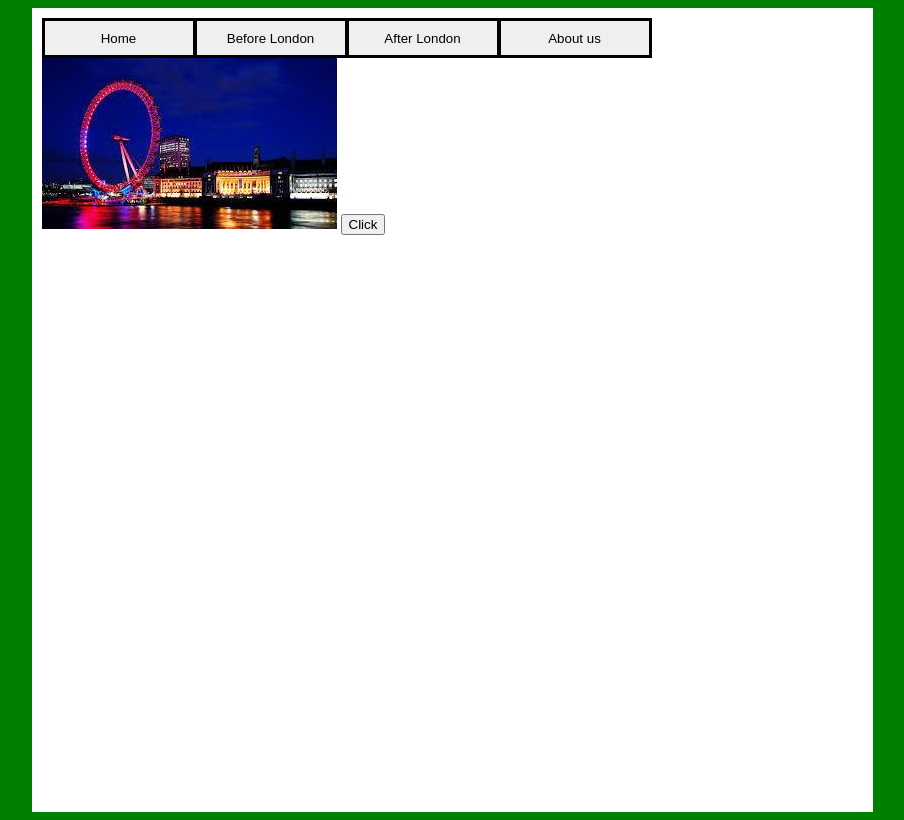
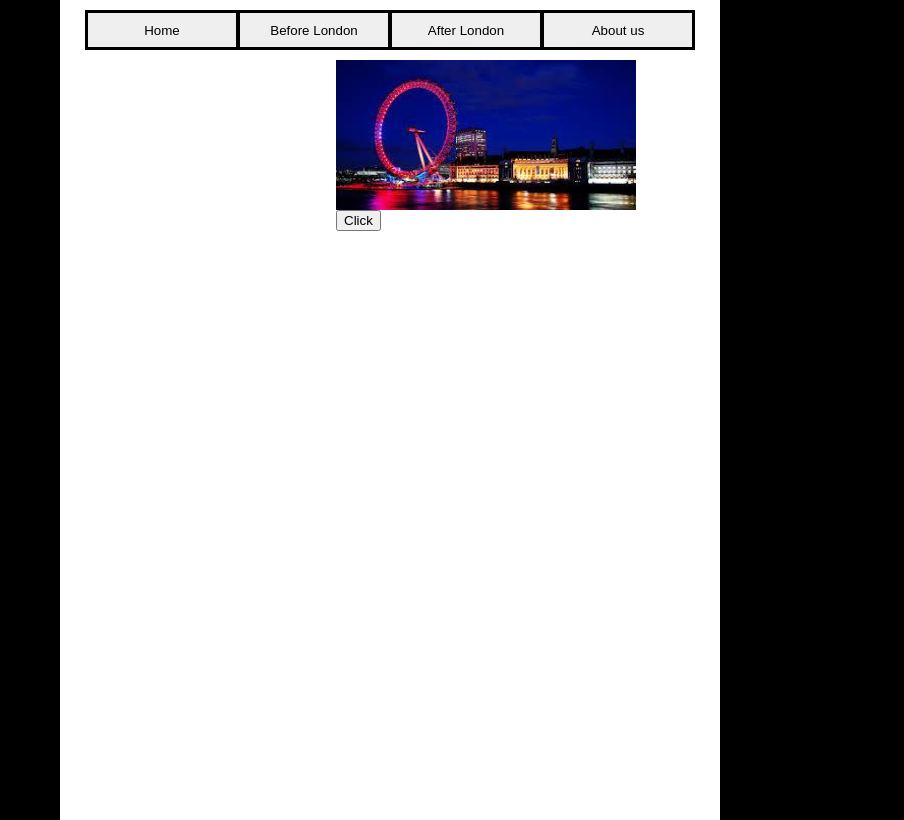
Before and after one commit to Grissebasse/ahmed, a plain HTML site: page Studietur_Subpage.html in a window 1280 px wide. Shown: the whole page, without its empty margins (204-1108 px from the left). Drawn offline with Linux system fonts and the light colour scheme.

Commit message:
Nearly done

```diff
--- a/CSS Studietur.css
+++ b/CSS Studietur.css
@@ -1,31 +1,39 @@
 body {
-	background-color: green;
+	background-color: black;
 	color: black;
 }
 #menubutton {
 	border-style:none;
 	width: 148; height: 34;
+
 }
 #menubutton:hover {
 	background-color: white;
 }
 #menu {
 	background-color: black;
+    margin-left: auto;
+    margin-right: auto;
 	}
 
 #bigcontainer {
     background-color: white;
-    margin-left: 18%;
-    margin-right: 22%;
-    margin-top:
+    color: black;
+    margin-left: 20%;
+    margin-right: 20%;
     position: fixed;
     top: 0px;
-    width: 65%;
+    width: 50%;
     padding:10px;
     height:100%;
     style:solid;
 }
-#slide {
-    margin-left: auto;
-    margin-left: auto;
+#slideshow{
+    margin-left: 40%;
+    margin-right: 50%;
+    position: relative;
+    top: 0px;
+    width: 100;
+    padding: 10px;
+    height: 100%;
 }
--- a/Studietur_Subpage.html
+++ b/Studietur_Subpage.html
@@ -14,8 +14,8 @@
 			<td><button id=menubutton onclick="window.location.href='Studietur_Subpage.html'">About us</button></td>
 			</tr>
 		</table>
-
-			<script type="text/javascript">
+		<div id="slideshow">
+		<script type="text/javascript">
 				var slideimages = new Array() // laver en array som preloader billederne
 				slideimages[0] = new Image() // laver et nyt billede
 				slideimages[0].src = "London_Eye.jpg" // sætter et billede source
@@ -23,38 +23,27 @@
 				slideimages[1].src = "London_Bridge.jpg"
 				slideimages[2] = new Image()
 				slideimages[2].src = "Tower_of_London.jpg"
-			</script>
+		</script>
 		<body>
-		<a href="javascript:slidelink()"><img src="London_Eye.jpg" id="slide" width=295 height=171 /></a>
+		<img src="London_Eye.jpg" id="slide" width="300" height="150"/>
 
 		<script type="text/javascript">
 
-		//variable vil forøge gennem billederne
+		//definerer variablen til næste funktion
 		var step = 0
-		var whichimage = 0
 
+		//Variabel værdien vil forøge gennem billederne
 		function slideit(){
-			document.getElementById('slide').src = slideimages[step].src
- 			whichimage = step
+			document.getElementById('slide').src = slideimages[step].src //Selve hoveddelen af javascriptet som henter de forskellige images
  			if (step<2)
   				step++
  			else
   				step=0
 		}
+		</script>
 
-		function slidelink(){ //Funktionen skifter i mellem de forskellige billeder
-			if (whichimage == 0)
-  				window.location = "link1.htm"
- 			else if (whichimage == 1)
-  				window.location = "link2.htm"
- 			else if (whichimage == 2)
-  				window.location = "link3.htm"
-		}
-
-			slideit()
-
-		</script>
 		<button onclick="slideit()">Click</button>
+		</div>
 		</div>
 	</body>
 </html>
```
